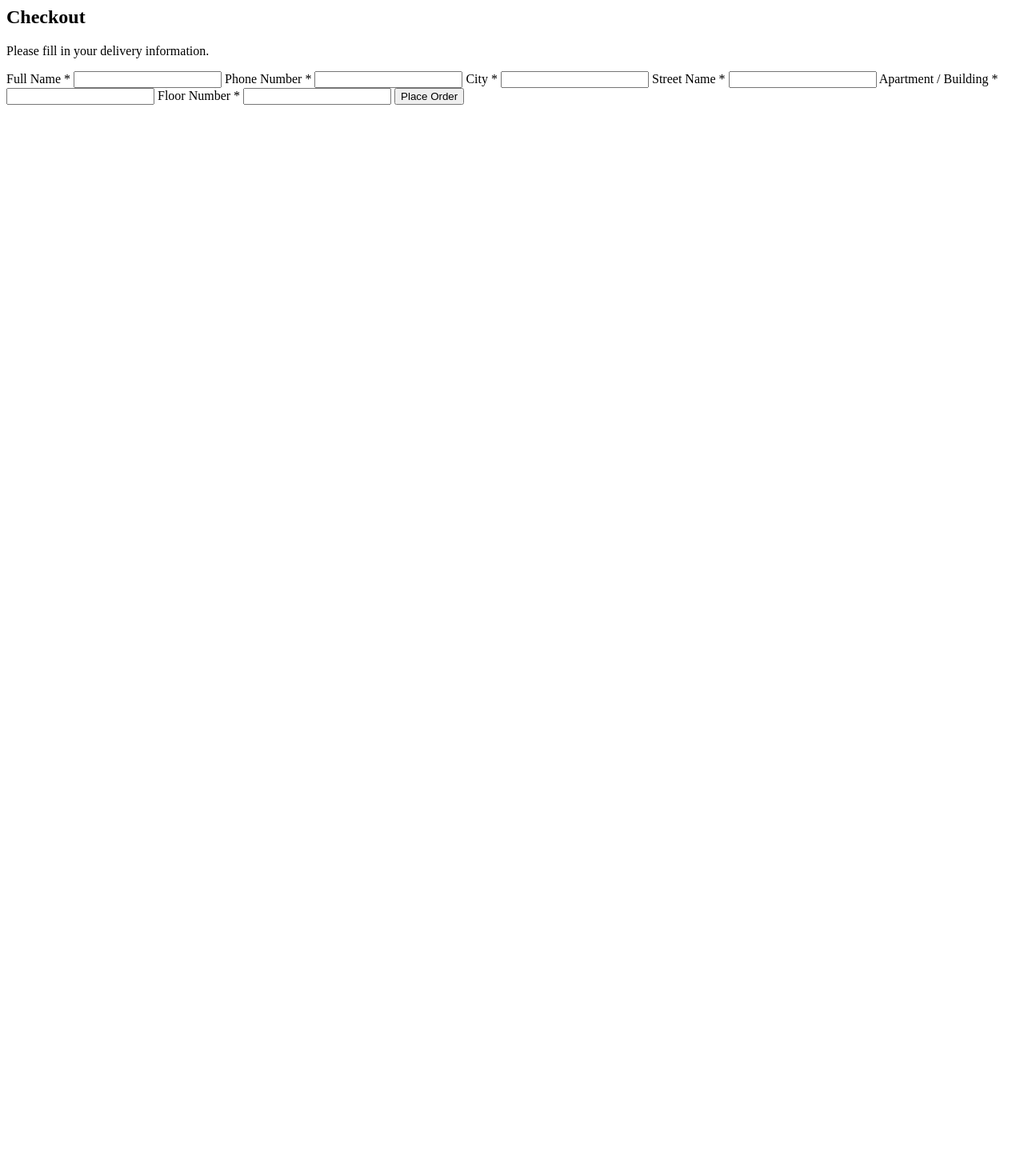
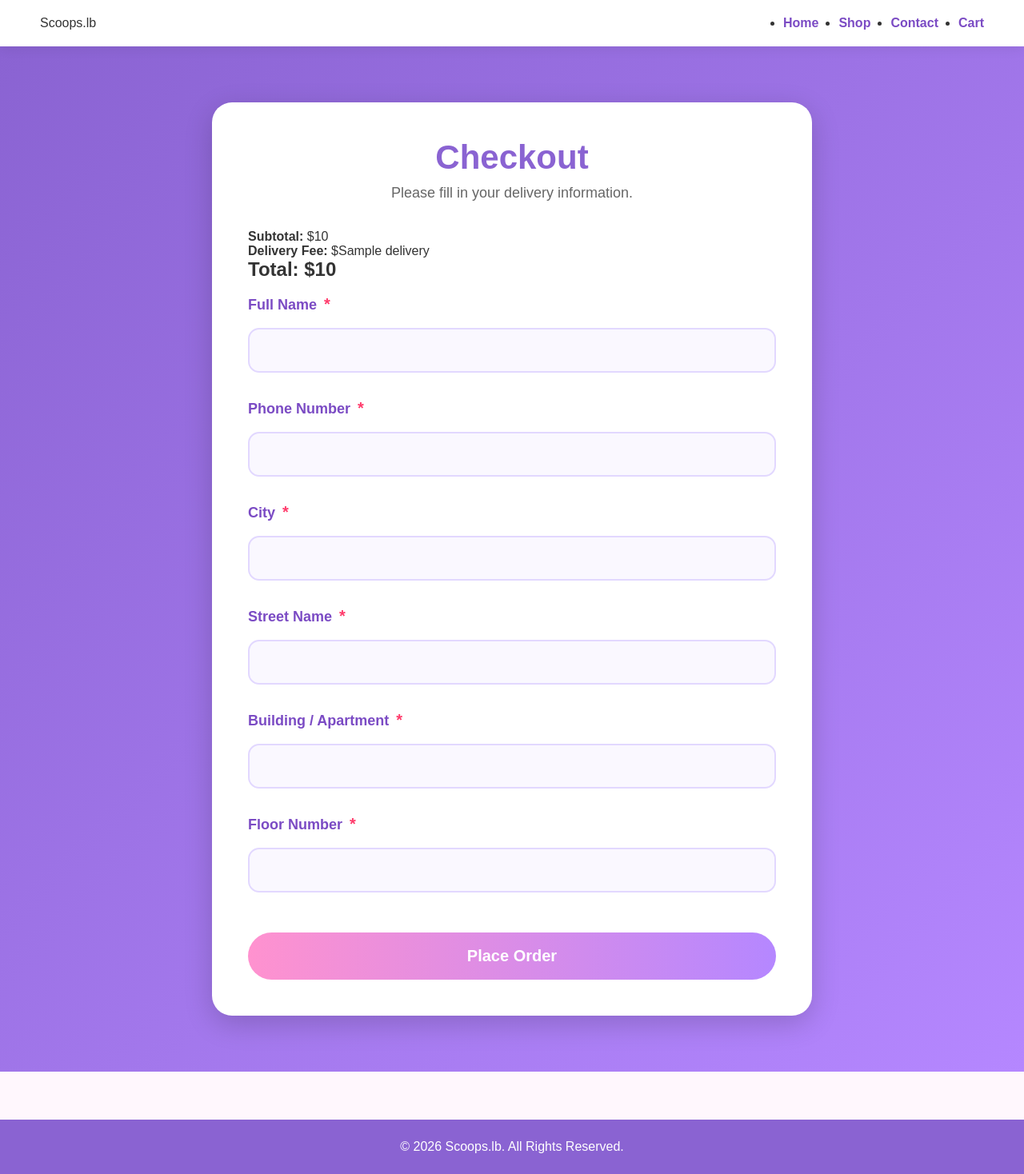
Before and after one commit to Tatianabed/scoopslb, a Flask app: template templates/checkout.html in a window 1280 px wide. Shown: the whole page at 80% size. Before the commit the page ends 131 px from the top, so only its background shows below. Run offline with Flask 3, Linux system fonts and the light colour scheme; the template is opened without the code that fills it: most values are stand-ins (such as "Sample title", 1, 10 or a date in 2020).

Commit message:
fix checkout function

```diff
--- a/templates/checkout.html
+++ b/templates/checkout.html
@@ -1,3 +1,30 @@
+<!DOCTYPE html>
+<html lang="en">
+<head>
+    <meta charset="UTF-8">
+    <meta name="viewport" content="width=device-width, initial-scale=1.0">
+    <title>Checkout - Scoops.lb</title>
+
+    <link rel="stylesheet" href="{{ url_for('static', filename='css/style.css') }}">
+</head>
+
+<body>
+
+<nav class="navbar">
+
+    <div class="logo">
+        Scoops.lb
+    </div>
+
+    <ul class="nav-links">
+        <li><a href="/">Home</a></li>
+        <li><a href="/shop">Shop</a></li>
+        <li><a href="/contact">Contact</a></li>
+        <li><a href="/cart">Cart</a></li>
+    </ul>
+
+</nav>
+
 <section class="checkout-page">
 
     <div class="checkout-container">
@@ -8,37 +35,41 @@
             Please fill in your delivery information.
         </p>
 
+        <p><strong>Subtotal:</strong> ${{ total }}</p>
+        <p><strong>Delivery Fee:</strong> ${{ delivery }}</p>
+        <h2>Total: ${{ final_total }}</h2>
+
         <form method="POST">
 
-            <label for="customer_name">
+            <label>
                 Full Name <span class="required">*</span>
             </label>
-            <input type="text" id="customer_name" name="customer_name" required>
+            <input type="text" name="customer_name" required>
 
-            <label for="phone">
+            <label>
                 Phone Number <span class="required">*</span>
             </label>
-            <input type="text" id="phone" name="phone" required>
+            <input type="text" name="phone" required>
 
-            <label for="city">
+            <label>
                 City <span class="required">*</span>
             </label>
-            <input type="text" id="city" name="city" required>
+            <input type="text" name="city" required>
 
-            <label for="street_name">
+            <label>
                 Street Name <span class="required">*</span>
             </label>
-            <input type="text" id="street_name" name="street_name" required>
+            <input type="text" name="street_name" required>
 
-            <label for="building">
-                Apartment / Building <span class="required">*</span>
+            <label>
+                Building / Apartment <span class="required">*</span>
             </label>
-            <input type="text" id="building" name="building" required>
+            <input type="text" name="building" required>
 
-            <label for="floor_number">
+            <label>
                 Floor Number <span class="required">*</span>
             </label>
-            <input type="text" id="floor_number" name="floor_number" required>
+            <input type="text" name="floor_number" required>
 
             <button type="submit" class="checkout-btn">
                 Place Order
@@ -49,3 +80,10 @@
     </div>
 
 </section>
+
+<footer>
+    <p>© 2026 Scoops.lb. All Rights Reserved.</p>
+</footer>
+
+</body>
+</html>
```
